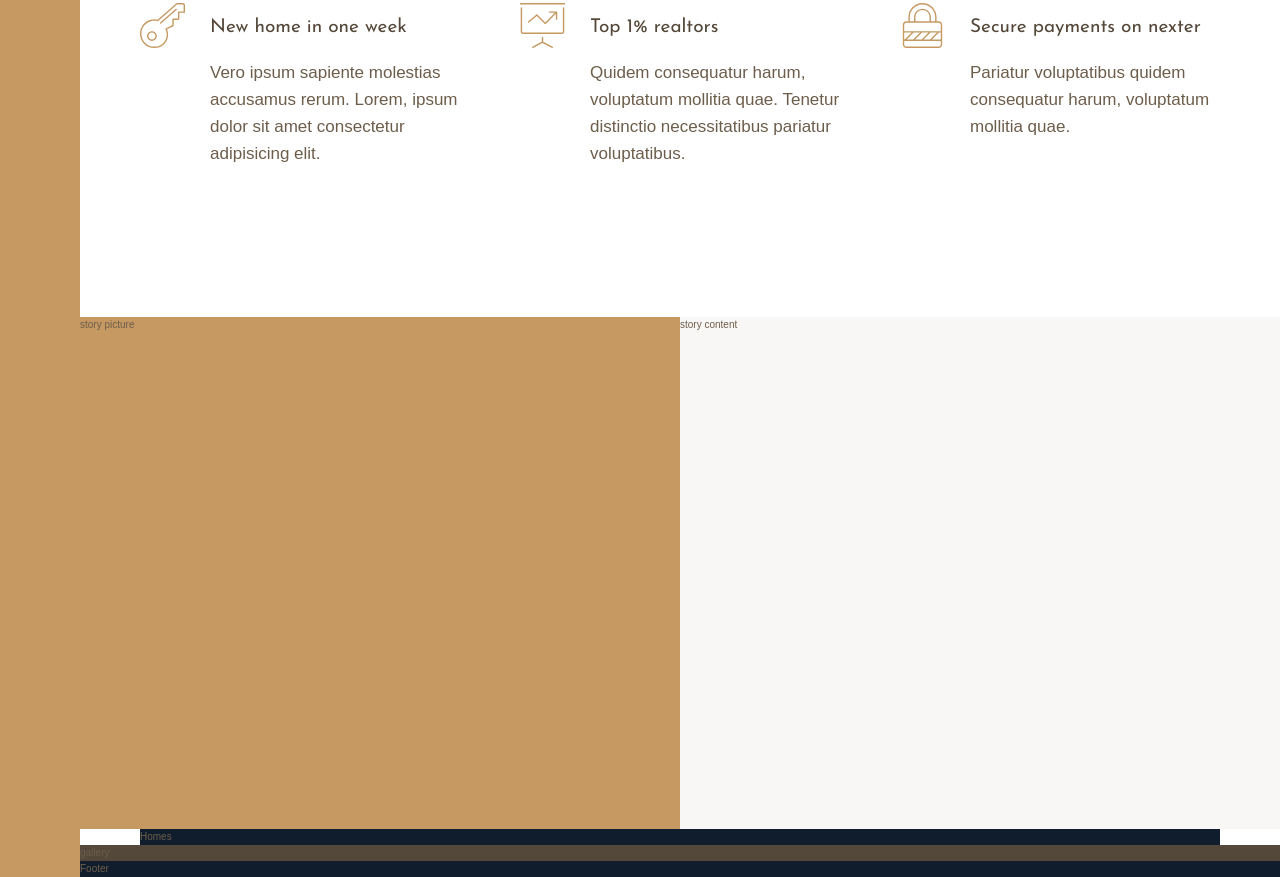
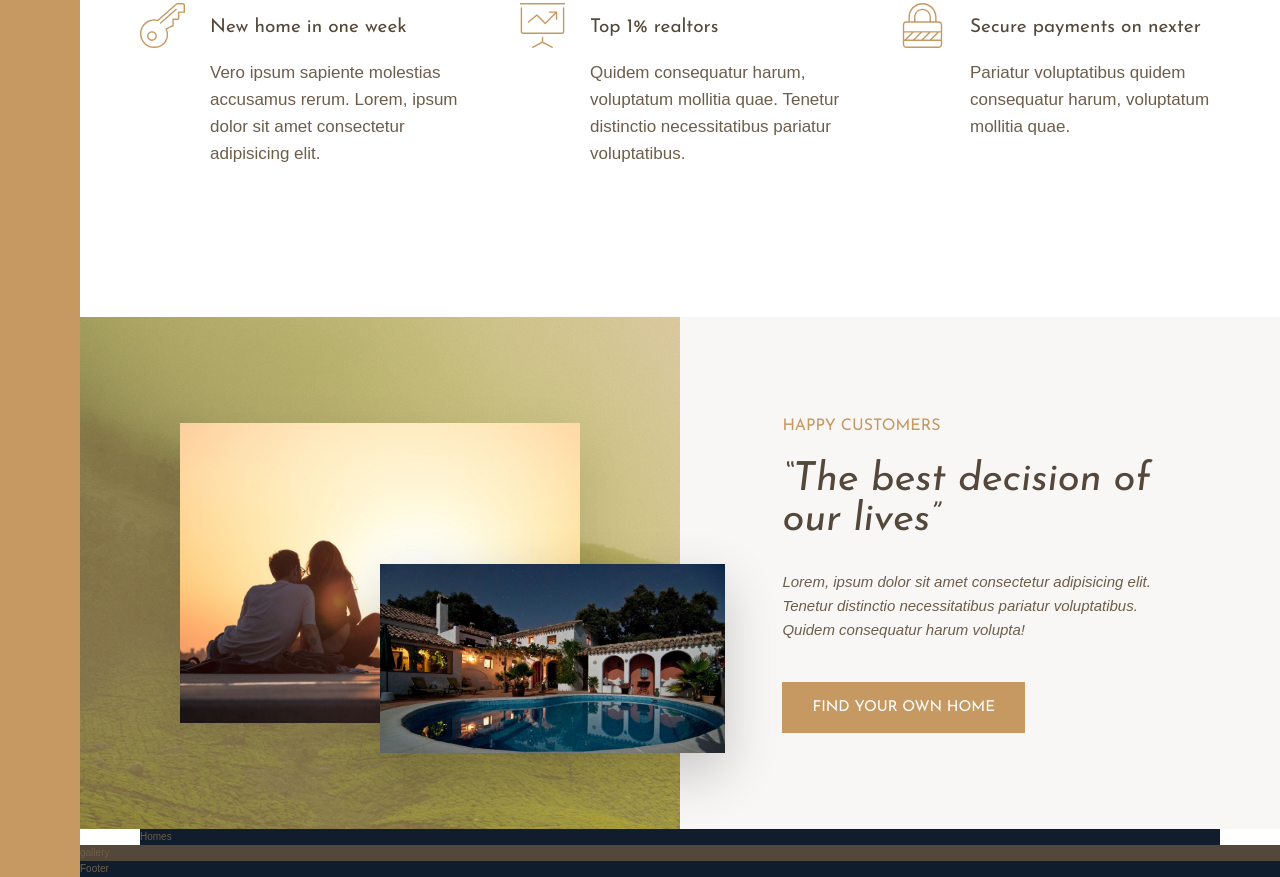
Before and after one commit to Sumally007/Nexter, a website: page index.html in a window 1280 px wide. Shown: the part 991-1868 px from the top of the page. Drawn offline with Linux system fonts and the light colour scheme.

Commit message:
Building the Story Section

```diff
--- a/index.html
+++ b/index.html
@@ -94,9 +94,27 @@
       </div>
     </section>
 
-    <div class="story__pictures">story picture<picture></picture></div>
+    <div class="story__pictures">
+      <img
+        src="img/story-1.jpeg"
+        alt="Couple with new house"
+        class="story__img--1"
+      />
+      <img src="img/story-2.jpeg" alt="New house" class="story__img--2" />
+    </div>
 
-    <div class="story__content">story content</div>
+    <div class="story__content">
+      <h3 class="heading-3 mb-sm">Happy Customers</h3>
+      <h2 class="heading-2 heading-2--dark mb-md">
+        &ldquo;The best decision of our lives&rdquo;
+      </h2>
+      <p class="story__text">
+        Lorem, ipsum dolor sit amet consectetur adipisicing elit. Tenetur
+        distinctio necessitatibus pariatur voluptatibus. Quidem consequatur
+        harum volupta!
+      </p>
+      <button class="btn">Find your own home</button>
+    </div>
 
     <section class="homes">Homes</section>
 
--- a/sass/_story.scss
+++ b/sass/_story.scss
@@ -2,10 +2,43 @@
     &__pictures{
         background-color: $color-primary;
         grid-column: full-start / col-end 4;
+        background-image: linear-gradient(rgba($color-primary, .5), rgba($color-primary, .5)), url(../img/back.jpg);
+
+        display: grid;
+        grid-template-rows: repeat(6, 1fr);
+        grid-template-columns: repeat(6, 1fr);
+        align-items: center;
+    }
+
+    &__img--1{
+        width: 100%;
+        grid-row: 2 / 6;
+        grid-column: 2 / 6;
+        box-shadow: 0 2rem 5rem rgba(#000, .1);
+    }
+
+    &__img--2{
+        width: 115%;
+        grid-row: 4 / 6;
+        grid-column: 4 / 7;
+        box-shadow: 0 2rem 5rem rgba(#000, .2);
+        z-index: 20;
     }
 
     &__content{
         background-color: $color-grey-light-1;
         grid-column: col-start 5 / full-end;
+
+        padding: 6rem 8vw;
+        display: flex;
+        flex-direction: column;
+        justify-content: center;
+        align-items: flex-start;
+    }
+
+    &__text{
+        font-size: 1.5rem;
+        font-style: italic;
+        margin-bottom: 4rem;
     }
 }
--- a/sass/_typography.scss
+++ b/sass/_typography.scss
@@ -9,10 +9,25 @@
 
 .heading-2{
     @extend %heading;
+    font-size: 4rem;
+    font-style: italic;
+    line-height: 1;
+
+    &--light{
+        color: $color-grey-light-1;
+    }
+
+    &--dark{
+        color: $color-grey-dark-1;
+    }
 }
 
 .heading-3{
     @extend %heading;
+    font-size: 1.6rem;
+    color: $color-primary;
+    text-transform: uppercase;
+
 }
 
 .heading-4{
@@ -27,3 +42,36 @@
         color: $color-grey-dark-1;
     }
 }
+
+.btn{
+    background-color: $color-primary;
+    color: #fff;
+    border: none;
+    border-radius: 0;
+    font-family: $font-display;
+    font-size: 1.5rem;
+    text-transform: uppercase;
+    padding: 1.8rem 3rem;
+    cursor: pointer;
+    transition: all .2s;
+
+    &:hover{
+        background-color: $color-primary-dark;
+    }
+}
+
+.mb-sm{
+    margin-bottom: 2rem;
+}
+
+.mb-md{
+    margin-bottom: 3rem;
+}
+
+.mb-lg{
+    margin-bottom: 4rem;
+}
+
+.mb-hg{
+    margin-bottom: 8rem;
+}
```
Also changed, not shown: css/style.css, 1 other file.
